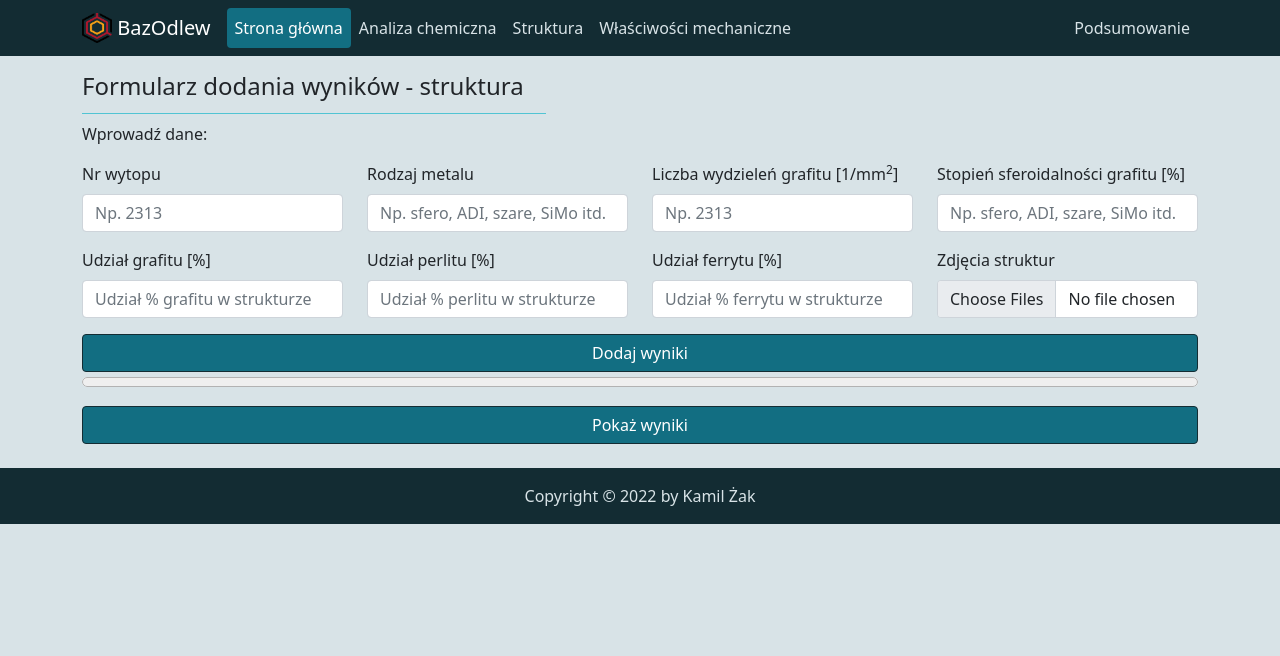
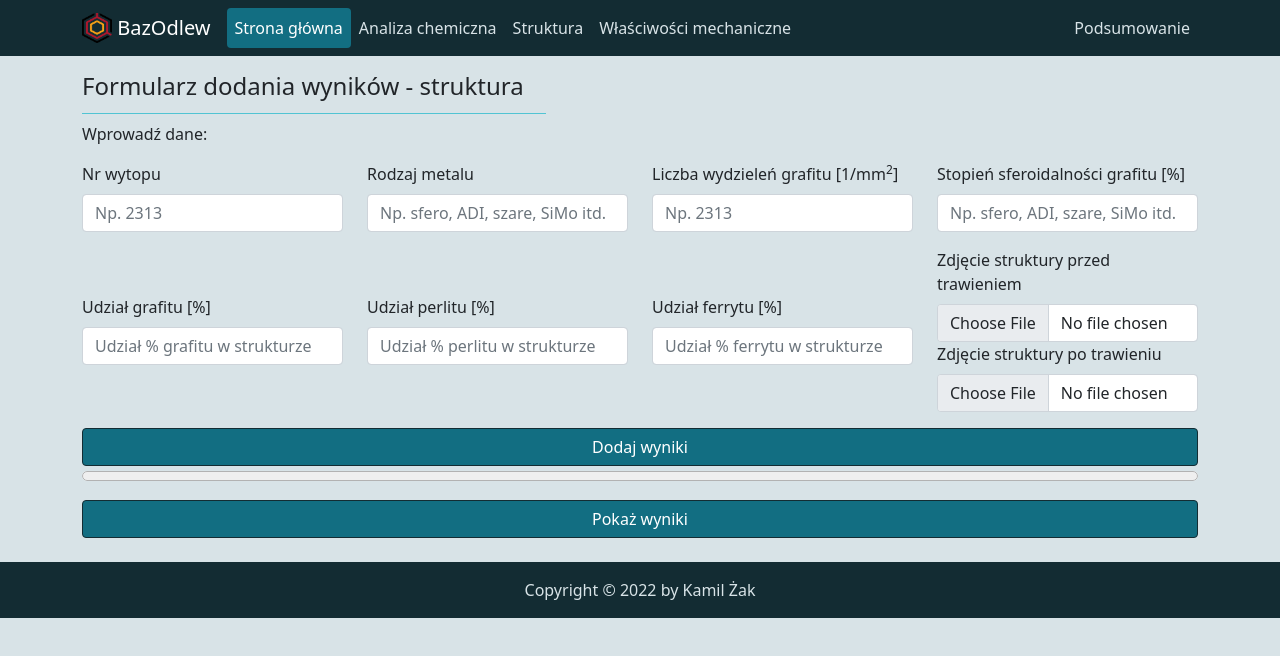
Before and after one commit to kamzak/BazOdlew, a React (Create React App) app: page /struktura in a window 1280 px wide. Shown: the top 656 px of the page. Built offline with nearby package versions, Linux system fonts and the light colour scheme.

Commit message:
Update Struktura.js
2 inputs for image instead 1

```diff
--- a/src/components/Struktura/Struktura.js
+++ b/src/components/Struktura/Struktura.js
@@ -22,7 +22,17 @@ const Struktura = () => {
 
   const countIt = 0;
 
-  const handleChange = (e) => {
+  const handleChange1 = (e) => {
+    setImages([]);
+    for (let i = 0; i < e.target.files.length; i++) {
+      if (e.target.files[0]) {
+        const newImage = e.target.files[i];
+        newImage["id"] = Math.random();
+        setImages((prevState) => [...prevState, newImage]);
+      }
+    }
+  };
+  const handleChange2 = (e) => {
     for (let i = 0; i < e.target.files.length; i++) {
       if (e.target.files[0]) {
         const newImage = e.target.files[i];
@@ -219,14 +229,22 @@ const Struktura = () => {
           </Col>
           <Col xs={12} sm={6} xl={3} className="mb-3">
             <Form.Label htmlFor="inlineFormInputGroupUsername">
-              Zdjęcia struktur
+              Zdjęcie struktury przed trawieniem
             </Form.Label>
             <FormControl
               id="inlineFormInputGroupUsername"
-              placeholder="Zdjęcie przed jak i po trawieniu"
+              placeholder="Zdjęcie przed trawieniem"
               type="file"
-              multiple
-              onChange={handleChange}
+              onChange={handleChange1}
+            />
+            <Form.Label htmlFor="inlineFormInputGroupUsername">
+              Zdjęcie struktury po trawieniu
+            </Form.Label>
+            <FormControl
+              id="inlineFormInputGroupUsername"
+              placeholder="Zdjęcie po trawieniu"
+              type="file"
+              onChange={handleChange2}
             />
           </Col>
         </Row>
```
